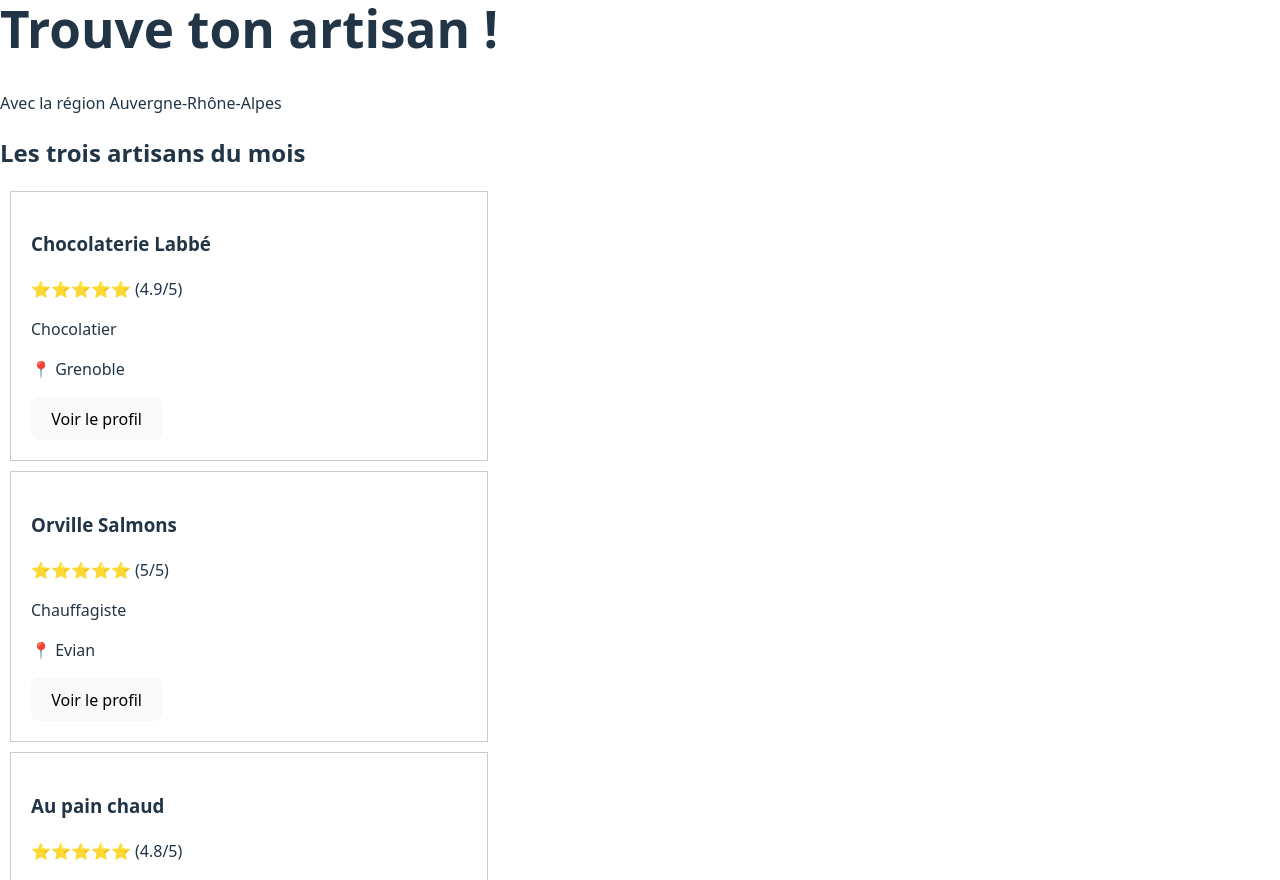
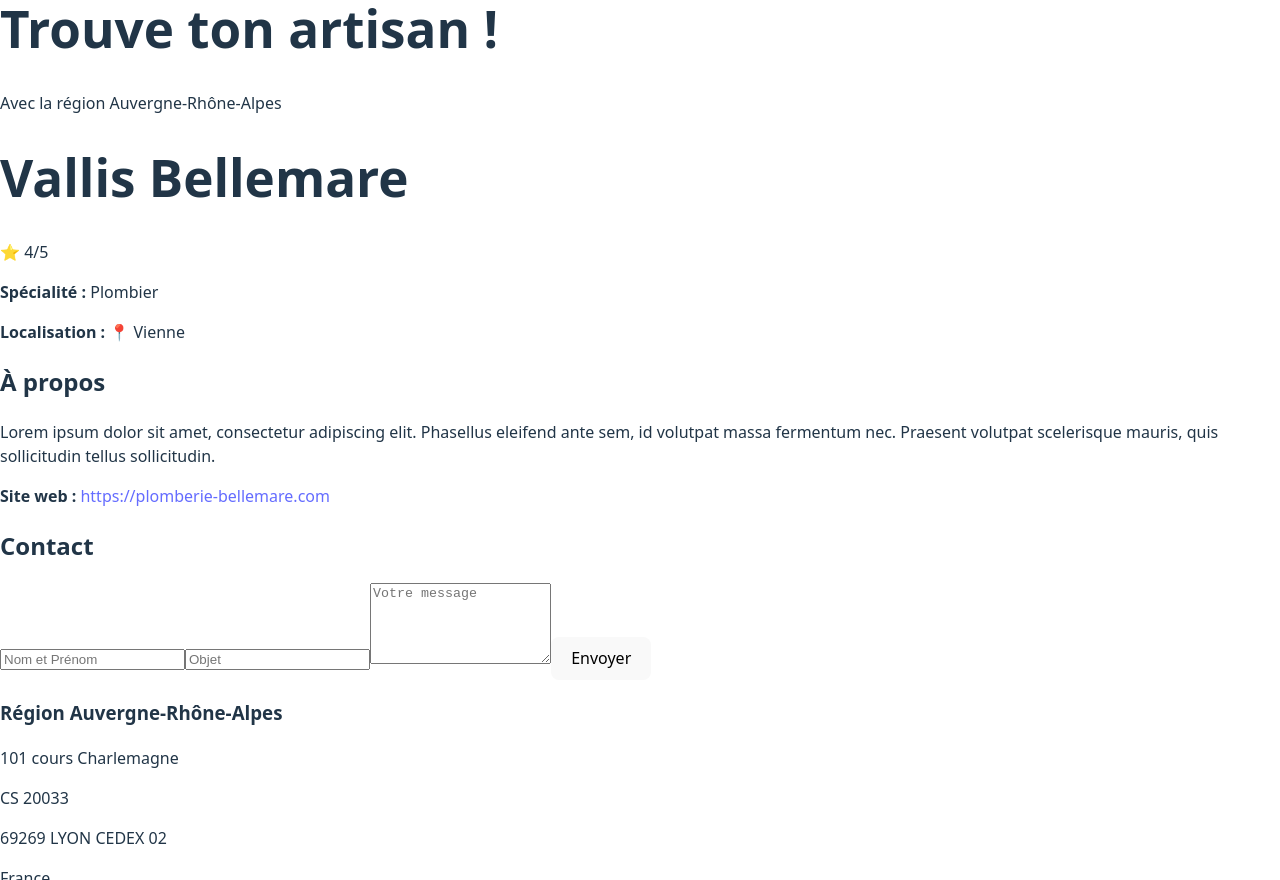
Before and after one commit to AdelC57/trouve-ton-artisan, a React (Vite) app: page /artisan/1 in a window 1280 px wide. Shown: the part 340-1220 px from the top of the page. Built offline with nearby package versions, Linux system fonts and the light colour scheme.

Commit message:
Ajout du React Router et création des 4 pages (Home, Liste, Fiche, 404)

```diff
--- a/package.json
+++ b/package.json
@@ -11,7 +11,8 @@
   },
   "dependencies": {
     "react": "^19.2.0",
-    "react-dom": "^19.2.0"
+    "react-dom": "^19.2.0",
+    "react-router-dom": "^7.13.0"
   },
   "devDependencies": {
     "@eslint/js": "^9.39.1",
--- a/src/App.jsx
+++ b/src/App.jsx
@@ -1,31 +1,28 @@
-// Les composants importé
-import Header from "./components/header";
-import Footer from "./components/footer";
-import ArtisanCard from "./components/ArtisanCard";
-import artisansData from './data/datas.json';
+import { BrowserRouter, Routes, Route } from 'react-router-dom';
+import Header from './components/header';
+import Footer from './components/Footer';
+import Home from './pages/Home';
+import ListeArtisans from './pages/ListeArtisans';
+import FicheArtisan from './pages/FicheArtisan';
+import NotFound from './pages/NotFound';
 
 function App() {
-  /* Filtrer les artisan du mois */
-  const artisansDuMois = artisansData.filter(artisan => artisan.top === true)
   return (
-    <div>
+    <BrowserRouter>
       <Header />
-       <main>
-        <h2>Les trois artisans du mois</h2>
 
-        {artisansDuMois.map((artisan) => (
-          <ArtisanCard
-            key={artisan.id}
-            nom={artisan.name}
-            note={artisan.note}
-            specialite={artisan.specialty}
-            ville={artisan.location}
-          />
-        ))}
-      </main>
+      <Routes>
+        <Route path="/" element={<Home />} />
+        <Route path="/artisan/:id" element={<FicheArtisan />} />
+        <Route path="/batiment" element={<ListeArtisans />} />
+        <Route path="/services" element={<ListeArtisans />} />
+        <Route path="/fabrication" element={<ListeArtisans />} />
+        <Route path="/alimentation" element={<ListeArtisans />} />
+        <Route path="*" element={<NotFound />} />
+      </Routes>
 
       <Footer />
-    </div>
+    </BrowserRouter>
   );
 }
 
--- /dev/null
+++ b/src/pages/FicheArtisan.jsx
@@ -0,0 +1,45 @@
+import { useParams } from 'react-router-dom';
+import artisansData from '../data/datas.json';
+
+function FicheArtisan() {
+  // Récupère l'ID depuis l'URL
+  const { id } = useParams();
+
+  // Trouve l'artisan correspondant
+  const artisan = artisansData.find(a => a.id === id);
+
+  // Si l'artisan n'existe pas
+  if (!artisan) {
+    return <p>Artisan non trouvé</p>;
+  }
+
+  return (
+    <main>
+      <h1>{artisan.name}</h1>
+      <p>⭐ {artisan.note}/5</p>
+      <p><strong>Spécialité :</strong> {artisan.specialty}</p>
+      <p><strong>Localisation :</strong> 📍 {artisan.location}</p>
+
+      <section>
+        <h2>À propos</h2>
+        <p>{artisan.about}</p>
+      </section>
+
+      {artisan.website && (
+        <p><strong>Site web :</strong> <a href={artisan.website} target="_blank" rel="noopener noreferrer">{artisan.website}</a></p>
+      )}
+
+      <section>
+        <h2>Contact</h2>
+        <form>
+          <input type="text" placeholder="Nom et Prénom" required />
+          <input type="text" placeholder="Objet" required />
+          <textarea placeholder="Votre message" rows="5" required></textarea>
+          <button type="submit">Envoyer</button>
+        </form>
+      </section>
+    </main>
+  );
+}
+
+export default FicheArtisan;
--- /dev/null
+++ b/src/pages/Home.jsx
@@ -0,0 +1,36 @@
+import ArtisanCard from '../components/ArtisanCard';
+import artisansData from '../data/datas.json';
+
+function Home() {
+  // Filtre uniquement les artisans du mois (top: true)
+  const artisansDuMois = artisansData.filter(artisan => artisan.top === true);
+
+  return (
+    <main>
+      <section>
+        <h2>Comment trouver mon artisan ?</h2>
+        <div>
+          <p><strong>1.</strong> Choisir la catégorie d'artisanat dans le menu.</p>
+          <p><strong>2.</strong> Choisir un artisan.</p>
+          <p><strong>3.</strong> Le contacter via le formulaire de contact.</p>
+          <p><strong>4.</strong> Une réponse sera apportée sous 48h.</p>
+        </div>
+      </section>
+
+      <section>
+        <h2>Les trois artisans du mois</h2>
+        {artisansDuMois.map((artisan) => (
+          <ArtisanCard
+            key={artisan.id}
+            nom={artisan.name}
+            note={artisan.note}
+            specialite={artisan.specialty}
+            ville={artisan.location}
+          />
+        ))}
+      </section>
+    </main>
+  );
+}
+
+export default Home;
--- /dev/null
+++ b/src/pages/ListeArtisans.jsx
@@ -0,0 +1,41 @@
+import { useLocation } from 'react-router-dom';
+import ArtisanCard from '../components/ArtisanCard';
+import artisansData from '../data/datas.json';
+
+function ListeArtisans() {
+  const location = useLocation();
+
+  let categorie = '';
+  if (location.pathname === '/batiment') categorie = 'Bâtiment';
+  if (location.pathname === '/services') categorie = 'Services';
+  if (location.pathname === '/fabrication') categorie = 'Fabrication';
+  if (location.pathname === '/alimentation') categorie = 'Alimentation';
+
+  // Filtre les artisans par catégorie (comparaison directe)
+  const artisansFiltres = artisansData.filter(artisan =>
+    artisan.category === categorie
+  );
+
+  return (
+    <main>
+      <h1>Artisans - {categorie}</h1>
+      <p>Trouver un artisan près de chez vous !</p>
+
+      {artisansFiltres.length > 0 ? (
+        artisansFiltres.map((artisan) => (
+          <ArtisanCard
+            key={artisan.id}
+            nom={artisan.name}
+            note={artisan.note}
+            specialite={artisan.specialty}
+            ville={artisan.location}
+          />
+        ))
+      ) : (
+        <p>Aucun artisan trouvé dans cette catégorie.</p>
+      )}
+    </main>
+  );
+}
+
+export default ListeArtisans;
--- /dev/null
+++ b/src/pages/NotFound.jsx
@@ -0,0 +1,22 @@
+function NotFound() {
+  return (
+    <main style={{ textAlign: 'center', padding: '50px' }}>
+      <h1 style={{ fontSize: '100px', margin: '0' }}>404</h1>
+      <p style={{ fontSize: '24px' }}>Oups ! Page non trouvée</p>
+      <p>Désolé, la page que vous recherchez est introuvable ou a été déplacée.</p>
+      <a href="/" style={{
+        display: 'inline-block',
+        marginTop: '20px',
+        padding: '10px 20px',
+        background: '#0074c7',
+        color: 'white',
+        textDecoration: 'none',
+        borderRadius: '5px'
+      }}>
+        Retour à l'accueil
+      </a>
+    </main>
+  );
+}
+
+export default NotFound;
```
Also changed, not shown: 1 other file (tests, documents, lock files or other folders).
